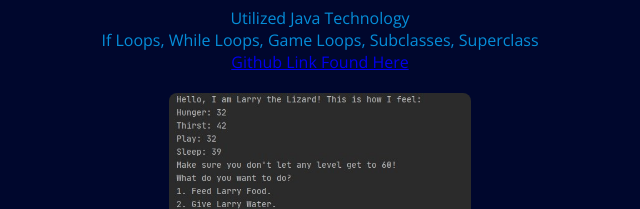
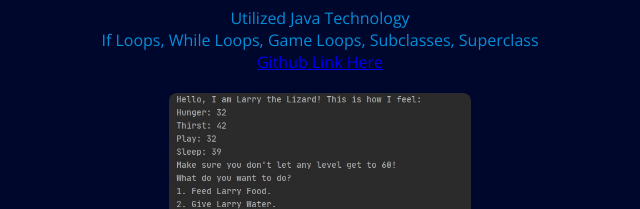
Before and after one commit to kywang2/kywang2.github.io, a plain HTML site: page projects.html in a window 1280 px wide. Shown: the part 1041-1250 px from the top of the page, 320-960 px from the left. Drawn offline with nearby package versions, Linux system fonts and the light colour scheme.

Commit message:
Project updated.

```diff
--- a/projects.html
+++ b/projects.html
@@ -50,7 +50,7 @@
           <ul class="body-font">
             <li>Utilized Java Technology</li>
             <li>If Loops, While Loops, Game Loops, Subclasses, Superclass</li>
-            <li><a href="https://github.com/2020-Summer-Cohort/virtual-pet-java-kywang2">Github Link Found Here</a></li>
+            <li><a href="https://github.com/2020-Summer-Cohort/virtual-pet-java-kywang2">Github Link Here</a></li>
           </ul>
           <img src="Virtual Pet Screenshot.jpg" class="image3" alt="Virtual Pet Screenshot" />
         </div>
```
